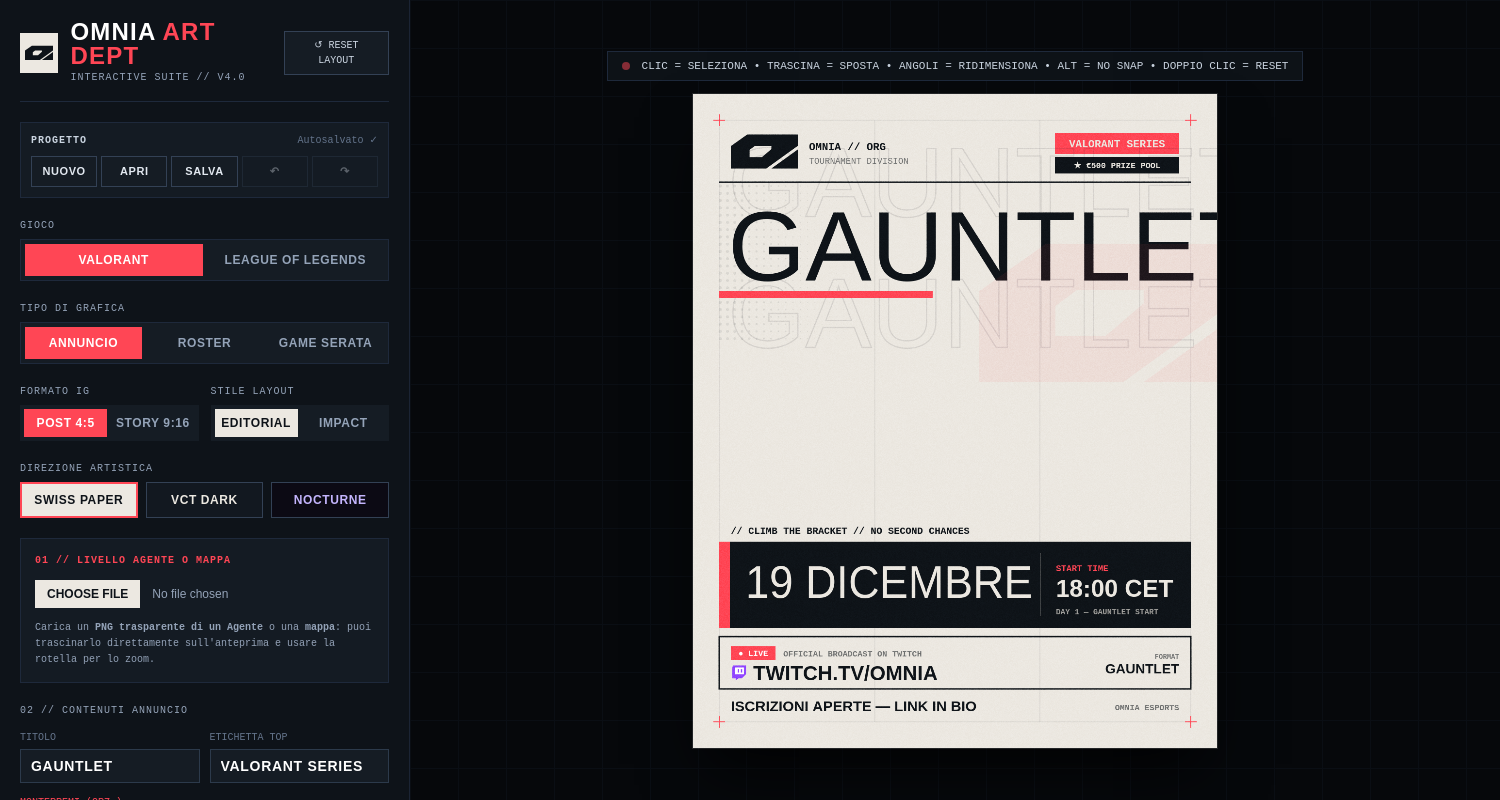
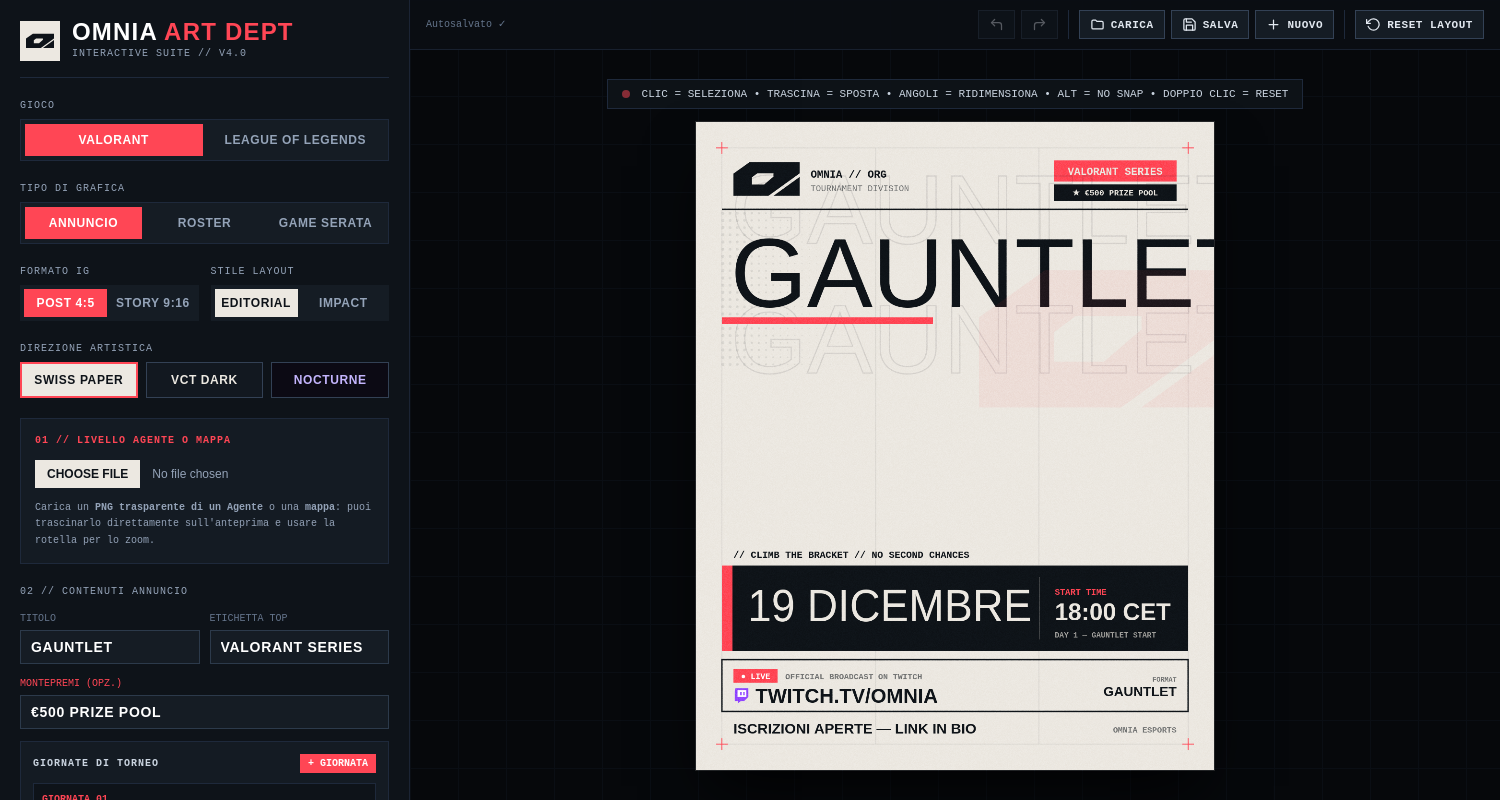
Before and after one commit to Giordy069/omnia-graphics, an Electron app: page index.html in a window 1500 px wide. Drawn offline with nearby package versions, Linux system fonts and the light colour scheme; files that its build step writes are made by us from their sources; a web font is replaced by a local one.

Commit message:
Versione 1.0.2: toolbar sull'anteprima e sidebar a cassetto
- Annulla/Ripeti/Carica/Salva/Nuovo/Reset layout in alto a destra dell'anteprima
- Sotto 1180 px la sidebar diventa un cassetto a scomparsa (Esc/X/sfondo per chiudere)
- Anteprima sempre a tutta altezza

Co-Authored-By: Claude Sonnet 5.5 <noreply@anthropic.com>

```diff
--- a/index.html
+++ b/index.html
@@ -27,6 +27,28 @@
         input[type="range"] {
             accent-color: #ff4655;
         }
+        /* Toolbar anteprima */
+        .tb-btn { display: inline-flex; align-items: center; gap: 6px; padding: 6px 10px; font: 700 11px 'JetBrains Mono', monospace; text-transform: uppercase; letter-spacing: .05em; background: #151c24; border: 1px solid #334155; color: #e2e8f0; transition: background-color .15s, border-color .15s, color .15s; }
+        .tb-btn:hover:not(:disabled) { background: #ff4655; border-color: #ff4655; color: #fff; }
+        .tb-btn svg { width: 15px; height: 15px; flex: none; }
+        .tb-sep { width: 1px; align-self: stretch; background: #1e293b; margin: 0 4px; }
+
+        /* Sidebar: fissa a sinistra su schermi larghi, cassetto a scomparsa su schermi stretti */
+        #sidebar { width: 410px; height: 100vh; position: sticky; top: 0; overflow-y: auto; }
+        #drawerToggle, #drawerClose, #drawerBackdrop { display: none; }
+        @media (max-width: 1179px) {
+            #sidebar { position: fixed; top: 0; left: 0; bottom: 0; width: min(410px, 92vw); z-index: 60; transform: translateX(-102%); transition: transform .25s cubic-bezier(.2,.8,.2,1); box-shadow: none; }
+            body.drawer-open #sidebar { transform: none; box-shadow: 24px 0 60px rgba(0,0,0,.6); }
+            #drawerToggle, #drawerClose { display: inline-flex; }
+            #drawerBackdrop { display: block; position: fixed; inset: 0; z-index: 55; background: rgba(0,0,0,.55); opacity: 0; pointer-events: none; transition: opacity .25s; }
+            body.drawer-open #drawerBackdrop { opacity: 1; pointer-events: auto; }
+        }
+        @media (max-width: 760px) {
+            .tb-label, #dragBar { display: none; }
+        }
+        @media (prefers-reduced-motion: reduce) {
+            #sidebar, #drawerBackdrop { transition: none; }
+        }
         button:disabled { opacity: .35; cursor: not-allowed; }
         button:disabled:hover { background-color: #151c24; border-color: #334155; }
         ::-webkit-scrollbar {
@@ -43,10 +65,10 @@
         }
     </style>
 </head>
-<body class="min-h-screen flex flex-col lg:flex-row">
-
-    <!-- Sidebar Controlli -->
-    <aside class="w-full lg:w-[410px] bg-[#0e1319] border-b lg:border-b-0 lg:border-r border-slate-800/80 p-5 flex flex-col gap-5 overflow-y-auto lg:h-screen shrink-0">
+<body class="min-h-screen flex flex-row">
+
+    <!-- Sidebar Controlli (cassetto a scomparsa su schermi stretti) -->
+    <aside id="sidebar" class="bg-[#0e1319] border-r border-slate-800/80 p-5 flex flex-col gap-5 shrink-0">
 
         <!-- Header Studio -->
         <div class="flex items-center justify-between border-b border-slate-800 pb-4">
@@ -62,25 +84,7 @@
                     <p class="font-mono-tech text-[10px] text-slate-400 tracking-widest uppercase mt-0.5">Interactive Suite // v4.0</p>
                 </div>
             </div>
-            <button onclick="resetAllOffsets()" title="Ripristina posizioni originali" class="font-mono-tech text-[10px] uppercase px-2.5 py-1.5 bg-[#151c24] hover:bg-[#ff4655] border border-slate-700 hover:border-[#ff4655] text-slate-300 hover:text-white transition">
-                ↺ Reset Layout
-            </button>
-        </div>
-
-        <!-- Progetto: nuovo / apri / salva / undo / redo -->
-        <div class="bg-[#141b23] border border-slate-800 p-2.5 space-y-2">
-            <div class="flex items-center justify-between">
-                <label class="font-mono-tech text-[10px] uppercase tracking-widest text-slate-300 font-bold">Progetto</label>
-                <span id="projStatus" class="font-mono-tech text-[10px] text-slate-500">—</span>
-            </div>
-            <div class="grid grid-cols-5 gap-1">
-                <button onclick="newProject()" title="Nuovo progetto" class="py-1.5 text-[11px] font-black uppercase tracking-wider bg-[#151c24] hover:bg-[#ff4655] border border-slate-700 hover:border-[#ff4655] text-slate-200 transition">Nuovo</button>
-                <button onclick="openProjectDialog()" title="Apri progetto (.json)" class="py-1.5 text-[11px] font-black uppercase tracking-wider bg-[#151c24] hover:bg-[#ff4655] border border-slate-700 hover:border-[#ff4655] text-slate-200 transition">Apri</button>
-                <button onclick="saveProjectFile()" title="Salva progetto (Ctrl+S)" class="py-1.5 text-[11px] font-black uppercase tracking-wider bg-[#151c24] hover:bg-[#ff4655] border border-slate-700 hover:border-[#ff4655] text-slate-200 transition">Salva</button>
-                <button id="btnUndo" onclick="undo()" title="Annulla (Ctrl+Z)" class="py-1.5 text-[11px] font-black uppercase tracking-wider bg-[#151c24] hover:bg-[#ff4655] border border-slate-700 hover:border-[#ff4655] text-slate-200 transition">↶</button>
-                <button id="btnRedo" onclick="redo()" title="Ripeti (Ctrl+Y)" class="py-1.5 text-[11px] font-black uppercase tracking-wider bg-[#151c24] hover:bg-[#ff4655] border border-slate-700 hover:border-[#ff4655] text-slate-200 transition">↷</button>
-            </div>
-            <input type="file" id="projectOpenInput" accept=".json,application/json" class="hidden">
+            <button id="drawerClose" type="button" onclick="closeDrawer()" title="Chiudi pannello (Esc)" class="tb-btn" aria-label="Chiudi pannello"><svg viewBox="0 0 24 24" fill="none" stroke="currentColor" stroke-width="2" stroke-linecap="round" stroke-linejoin="round" aria-hidden="true"><line x1="6" y1="6" x2="18" y2="18"/><line x1="18" y1="6" x2="6" y2="18"/></svg></button>
         </div>
 
         <!-- Gioco -->
@@ -408,18 +412,39 @@
         </div>
     </aside>
 
+    <div id="drawerBackdrop" onclick="closeDrawer()"></div>
+
     <!-- Area Anteprima -->
-    <main class="flex-1 flex flex-col items-center justify-center p-5 lg:p-8 bg-[#06080b] relative overflow-hidden">
+    <main class="flex-1 min-w-0 h-screen flex flex-col bg-[#06080b] relative overflow-hidden">
         <!-- Sfondo griglia da scrivania grafica -->
         <div class="absolute inset-0 opacity-20 pointer-events-none" style="background-image: linear-gradient(to right, #1e293b 1px, transparent 1px), linear-gradient(to bottom, #1e293b 1px, transparent 1px); background-size: 48px 48px;"></div>
 
-        <div class="relative z-10 flex flex-col items-center gap-3">
+        <!-- Toolbar: dettagli (schermi stretti) a sinistra, azioni progetto in alto a destra -->
+        <div class="relative z-20 flex items-center justify-between gap-3 px-4 py-2.5 border-b border-slate-800/70 bg-[#0a0e13]/90">
+            <div class="flex items-center gap-3 min-w-0">
+                <button id="drawerToggle" type="button" onclick="toggleDrawer()" title="Apri pannello dettagli" class="tb-btn" aria-label="Apri pannello dettagli"><svg viewBox="0 0 24 24" fill="none" stroke="currentColor" stroke-width="2" stroke-linecap="round" stroke-linejoin="round" aria-hidden="true"><line x1="3" y1="6" x2="21" y2="6"/><line x1="3" y1="12" x2="21" y2="12"/><line x1="3" y1="18" x2="21" y2="18"/></svg><span class="tb-label">Dettagli</span></button>
+                <span id="projStatus" class="font-mono-tech text-[10px] text-slate-500 truncate">—</span>
+            </div>
+            <div class="flex items-center gap-1.5 justify-end">
+                <button id="btnUndo" type="button" onclick="undo()" title="Annulla (Ctrl+Z)" class="tb-btn" aria-label="Annulla"><svg viewBox="0 0 24 24" fill="none" stroke="currentColor" stroke-width="2" stroke-linecap="round" stroke-linejoin="round" aria-hidden="true"><polyline points="9 14 4 9 9 4"/><path d="M20 20v-7a4 4 0 0 0-4-4H4"/></svg></button>
+                <button id="btnRedo" type="button" onclick="redo()" title="Ripeti (Ctrl+Y)" class="tb-btn" aria-label="Ripeti"><svg viewBox="0 0 24 24" fill="none" stroke="currentColor" stroke-width="2" stroke-linecap="round" stroke-linejoin="round" aria-hidden="true"><polyline points="15 14 20 9 15 4"/><path d="M4 20v-7a4 4 0 0 1 4-4h12"/></svg></button>
+                <span class="tb-sep"></span>
+                <button type="button" onclick="openProjectDialog()" title="Carica progetto (.json)" class="tb-btn"><svg viewBox="0 0 24 24" fill="none" stroke="currentColor" stroke-width="2" stroke-linecap="round" stroke-linejoin="round" aria-hidden="true"><path d="M3 7a2 2 0 0 1 2-2h4l2 2h8a2 2 0 0 1 2 2v8a2 2 0 0 1-2 2H5a2 2 0 0 1-2-2z"/></svg><span class="tb-label">Carica</span></button>
+                <button type="button" onclick="saveProjectFile()" title="Salva progetto (Ctrl+S)" class="tb-btn"><svg viewBox="0 0 24 24" fill="none" stroke="currentColor" stroke-width="2" stroke-linecap="round" stroke-linejoin="round" aria-hidden="true"><path d="M19 21H5a2 2 0 0 1-2-2V5a2 2 0 0 1 2-2h11l5 5v11a2 2 0 0 1-2 2z"/><polyline points="17 21 17 13 7 13 7 21"/><polyline points="7 3 7 8 15 8"/></svg><span class="tb-label">Salva</span></button>
+                <button type="button" onclick="newProject()" title="Nuovo progetto" class="tb-btn"><svg viewBox="0 0 24 24" fill="none" stroke="currentColor" stroke-width="2" stroke-linecap="round" stroke-linejoin="round" aria-hidden="true"><path d="M12 5v14M5 12h14"/></svg><span class="tb-label">Nuovo</span></button>
+                <span class="tb-sep"></span>
+                <button type="button" onclick="resetAllOffsets()" title="Ripristina posizioni e scale originali" class="tb-btn"><svg viewBox="0 0 24 24" fill="none" stroke="currentColor" stroke-width="2" stroke-linecap="round" stroke-linejoin="round" aria-hidden="true"><polyline points="1 4 1 10 7 10"/><path d="M3.5 15a9 9 0 1 0 2.1-9.4L1 10"/></svg><span class="tb-label">Reset layout</span></button>
+                <input type="file" id="projectOpenInput" accept=".json,application/json" class="hidden">
+            </div>
+        </div>
+
+        <div class="relative z-10 flex-1 min-h-0 flex flex-col items-center justify-center gap-3 p-4 lg:p-6">
             <!-- Barra stato Drag & Drop -->
-            <div class="flex items-center gap-3 bg-[#0e1319]/90 border border-slate-800 px-3.5 py-1.5 text-[11px] font-mono-tech text-slate-300">
+            <div id="dragBar" class="flex items-center gap-3 bg-[#0e1319]/90 border border-slate-800 px-3.5 py-1.5 text-[11px] font-mono-tech text-slate-300">
                 <span class="w-2 h-2 rounded-full bg-[#ff4655] animate-pulse"></span>
                 <span id="dragHint">CLIC = SELEZIONA • TRASCINA = SPOSTA • ANGOLI = RIDIMENSIONA • ALT = NO SNAP • DOPPIO CLIC = RESET</span>
             </div>
-            <canvas id="graphicCanvas" class="max-h-[82vh] w-auto max-w-full cursor-default"></canvas>
+            <canvas id="graphicCanvas" class="max-h-[calc(100vh-150px)] w-auto max-w-full cursor-default"></canvas>
         </div>
     </main>
 
@@ -2612,6 +2637,13 @@
             }
         }
 
+        // ---- Cassetto laterale (schermi stretti) ----
+        function openDrawer() { document.body.classList.add('drawer-open'); }
+        function closeDrawer() { document.body.classList.remove('drawer-open'); }
+        function toggleDrawer() { document.body.classList.toggle('drawer-open'); }
+        window.matchMedia('(min-width: 1180px)').addEventListener('change', (e) => { if (e.matches) closeDrawer(); });
+        document.addEventListener('keydown', (e) => { if (e.key === 'Escape') closeDrawer(); });
+
         // ---- Progetto: nuovo / salva / apri ----
         async function newProject() {
             if (!confirm('Creare un nuovo progetto? Il lavoro attuale resta recuperabile con Annulla (Ctrl+Z).')) return;
--- a/package.json
+++ b/package.json
@@ -1,6 +1,6 @@
 {
   "name": "omnia-graphics",
-  "version": "1.0.1",
+  "version": "1.0.2",
   "description": "Omnia Art Dept - Graphic Studio per le grafiche del Valorant Gauntlet",
   "main": "main.js",
   "author": "Omnia",
```
